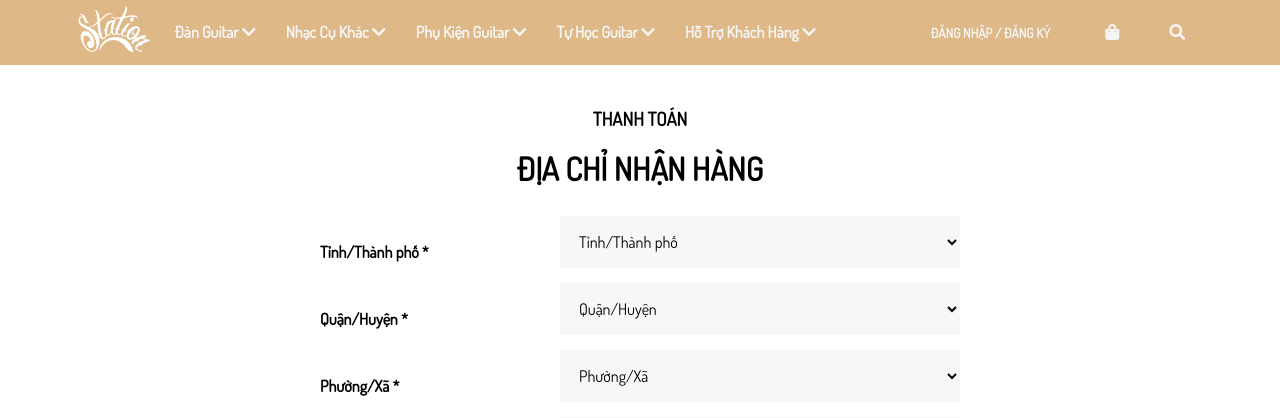
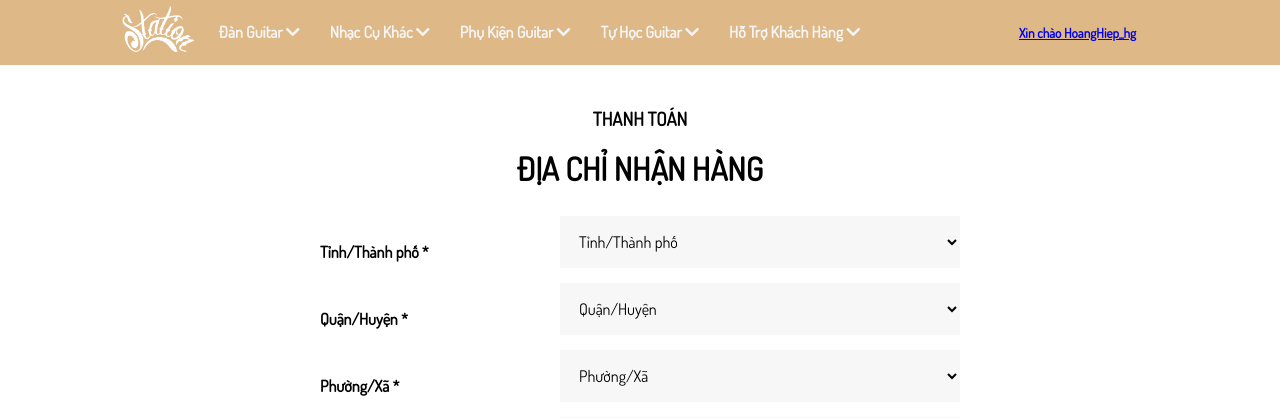
Before and after one commit to giang-yb/backup-projectGuitar, a PHP site: page /order.php in a window 1280 px wide. Shown: the top 418 px of the page. Run offline with PHP 8.4, Linux system fonts and the light colour scheme; a user stored in the database is signed in; some libraries are stand-ins or nearby versions.

Commit message:
first commit

```diff
--- a/order.php
+++ b/order.php
@@ -26,9 +26,21 @@
 </head>
 
 <body>
-    <header>
+    <?php
+    session_start();
+    require('./db.php');
+    ?>
+    <?php
+     if(empty($_SESSION['current_user'])){
+        $message = "Chưa đăng nhập";
+        echo "<script type='text/javascript'>alert('$message');</script>";
+        header('Location: ./register.php');
+        } else {
+        $currentUser = $_SESSION['current_user'];
+        ?>
+        <header>
         <div class="header-left">
-            <a href="index.html"><img src="./img/Logo-White-e1543120531648.png" alt=""></a>
+            <a href="index.php"><img src="./img/Logo-White-e1543120531648.png" alt=""></a>
             <div class="sp">
                 <div class="dropdown">
                     <a href="./product-category.html" style="text-decoration: none; color: whitesmoke;">Đàn Guitar</a>
@@ -97,24 +109,25 @@
         </div>
         <div class="header-right">
             <div class="header-right_item">
-                <button onclick="document.getElementById('id01').style.display='block'" style="width:auto;">
-                    ĐĂNG NHẬP / ĐĂNG KÝ
-                </button>
+            <a href="./register.php">
+                    <button>
+                    <?php
+                        if(empty($_SESSION['current_user'])){
+                            ?>
+                            Đăng kí / Đăng nhập
+                            <a href="../login.php">Tai day</a>
+                            <?php } else {
+                         $currentUser = $_SESSION['current_user'];
+
+                        ?>
+                        <a href="logout.php">Xin chào <?= $currentUser['user_name'] ?></a>
+
+                        <?php
+                        }
+                        ?>
+                    </button>
+                </a>
             </div>
-            <div class="header-right_item">
-                <a href="cart.html" style="color: whitesmoke;"> <i class="fas fa-shopping-bag"></i> </a>
-            </div>
-            <div class="header-right_item" onclick="openNav()">
-                <i class="fas fa-search"></i>
-            </div>
-            <div id="myNav" class="overlay">
-                <a href="javascript:void(0)" class="closebtn" onclick="closeNav()">&times;</a>
-                <div class="overlay-content">
-                    <input type="text" placeholder="Tìm kiếm..." id="id_text" style="outline: none;">
-                    <button type="submit"><i class="fas fa-search" style="color: whitesmoke;"></i></button>
-                </div>
-            </div>
-
         </div>
     </header>
 
@@ -285,6 +298,9 @@
             header.classList.toggle("sticky", window.scrollY > 0);
         })
     </script>
+        <?php
+        }
+    ?>
 </body>
 
 </html>
```
